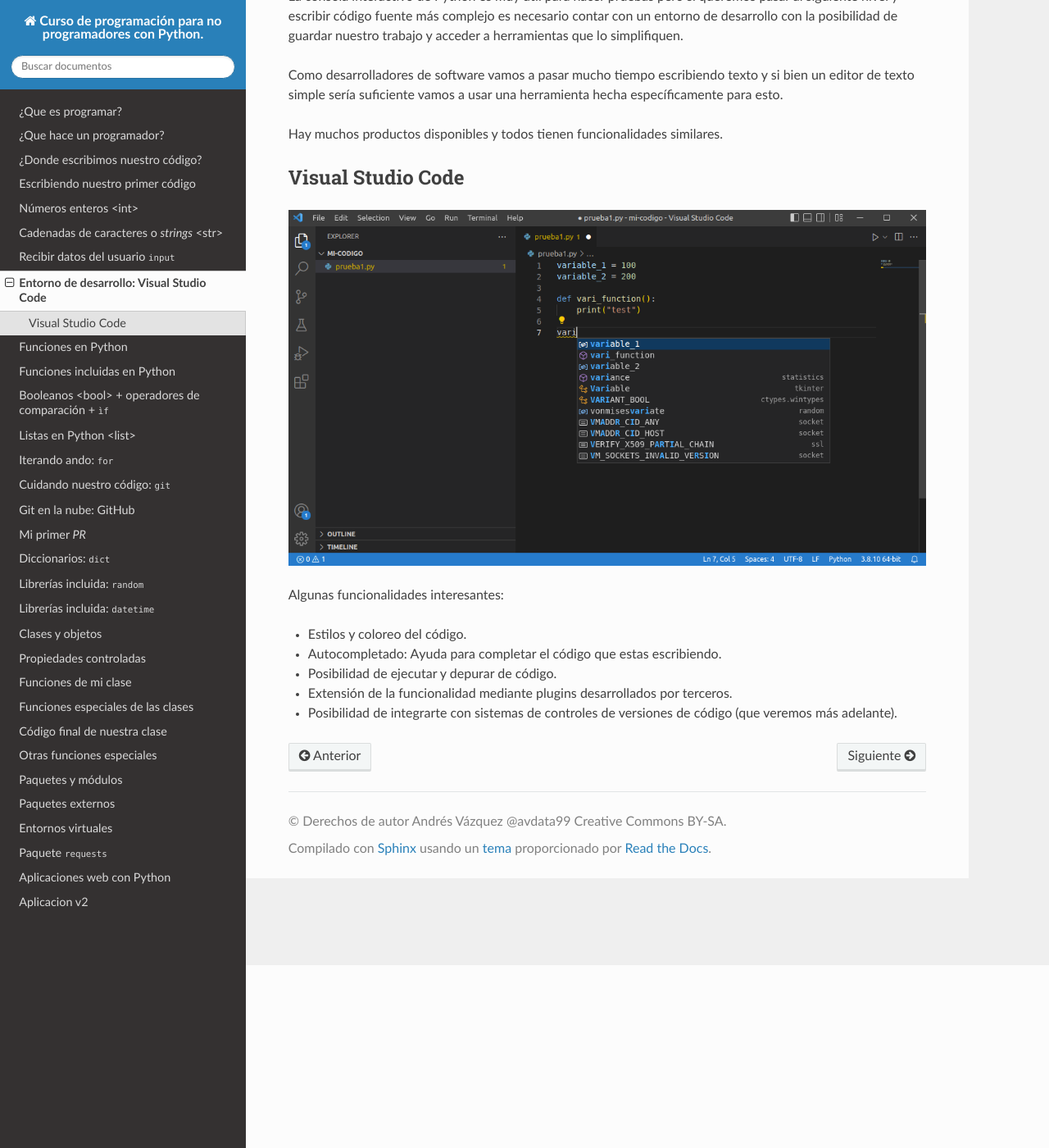
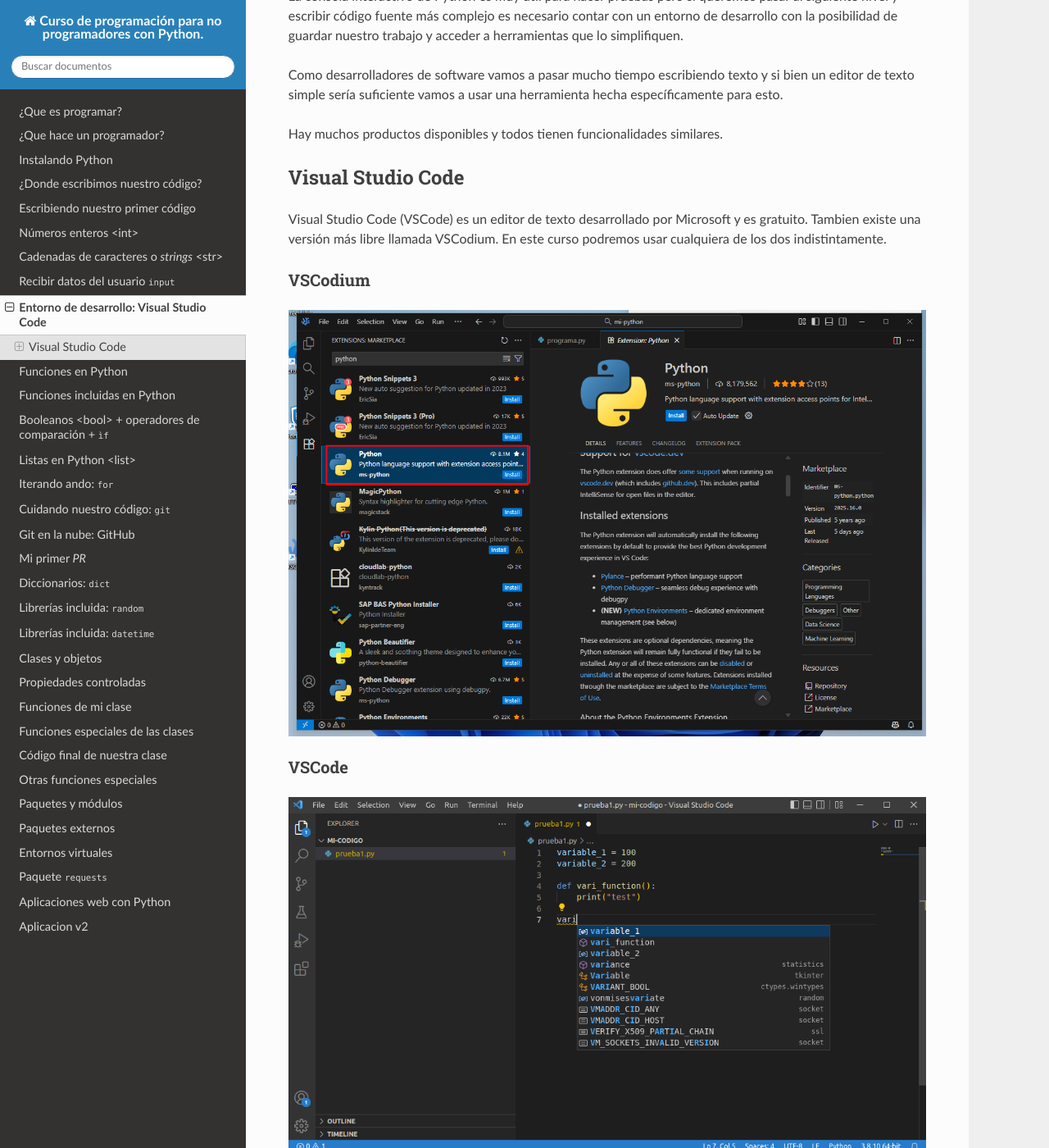
Before and after one commit to avdata99/programacion-para-no-programadores, a Sphinx documentation site: the page built from source/vscode.rst, in a window 1280 px wide and 1400 px high, scrolled down 223 px. Shown: the whole window at 82% size. Built offline with Sphinx 7.4.7 and the Read the Docs theme 3.1.0, drawn with Linux system fonts in a browser that asks for light colours; some of the changed text lies outside the part shown.

Commit message:
Instalando Python en Windows

```diff
--- a/source/index.rst
+++ b/source/index.rst
@@ -9,6 +9,7 @@
 
    que
    hace
+   python
    donde
    interactivo
    int
--- a/source/vscode.rst
+++ b/source/vscode.rst
@@ -15,7 +15,21 @@
 Visual Studio Code
 ------------------
 
+Visual Studio Code (VSCode) es un editor de texto desarrollado por Microsoft
+y es gratuito. Tambien existe una versión más libre llamada VSCodium.
+En este curso podremos usar cualquiera de los dos indistintamente.
+
+VSCodium
+^^^^^^^^
+
+.. image:: /_static/imgs/vscodium-ms-python.png
+
+VSCode
+^^^^^^
+
 .. image:: /_static/imgs/vscode1.png
+
+En ambos casos vamos a instalar la extensión oficial de Python.
 
 Algunas funcionalidades interesantes:
 
```
Also changed, not shown: source/python.rst (added, +73 -0 lines), source/_static/imgs/install-python-win-2.png (added), source/_static/imgs/install-python-win-3.png (added), source/_static/imgs/install-python-win-4.png (added), source/_static/imgs/install-python-win-5.png (added), source/_static/imgs/install-python-win-6.png (added), source/_static/imgs/install-python-win-7.png (added), source/_static/imgs/install-python-win-8-test-powershell.png (added), source/_static/imgs/install-python-win.png (added), source/_static/imgs/python-win-9-powershell-ni-notepad.png (added), source/_static/imgs/vscodium-ms-python.png (added).
